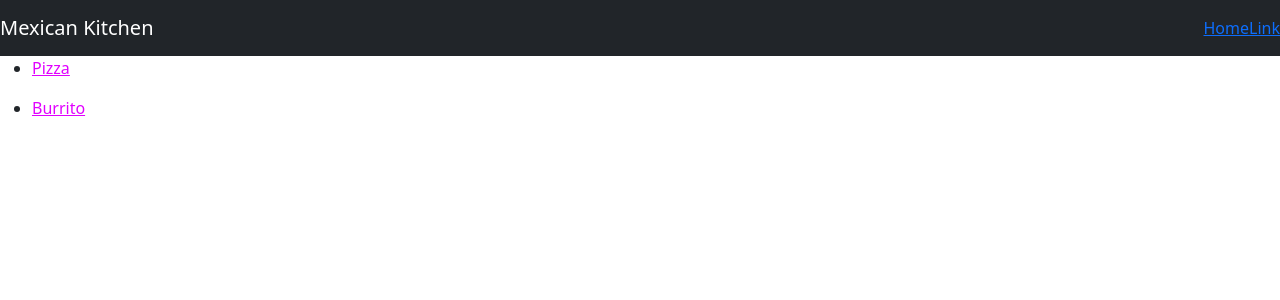
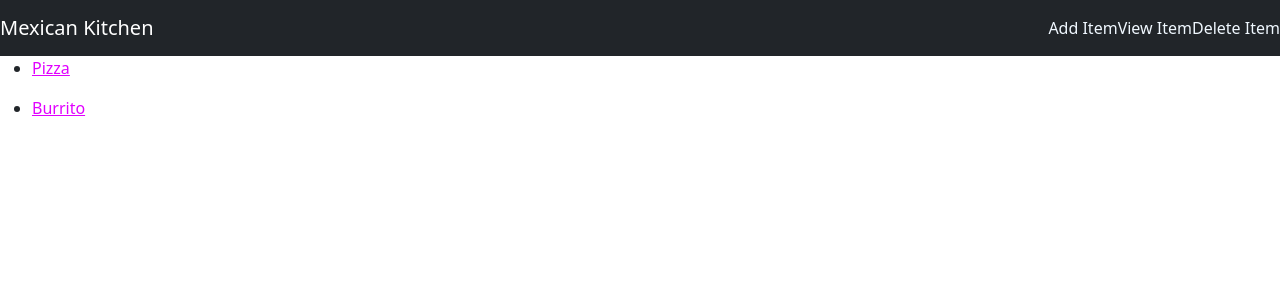
Before and after one commit to DeviRaju27/foodapp, a Django app: page /menu/ in a window 1280 px wide. Shown: the top 300 px of the page. Run offline with Django 4.2, Linux system fonts and the light colour scheme; data comes from the database, SQL or seed files in the repository.

Commit message:
bootstrap navbar

```diff
--- a/menu/static/menu/style.css
+++ b/menu/static/menu/style.css
@@ -3,6 +3,6 @@ li a{
     color: rgb(225, 0, 255);
 }
 
-.navbar .nav-link {
-    color: red;
+.navbar .nav-link{
+    color: aliceblue !important;
 }
--- a/menu/templates/menu/index.html
+++ b/menu/templates/menu/index.html
@@ -5,8 +5,11 @@
     <meta charset="UTF-8">
     <meta name="viewport" content="width=device-width, initial-scale=1.0">
     <title>Document</title>
+
+    <link href="https://cdn.jsdelivr.net/npm/bootstrap@5.3.3/dist/css/bootstrap.min.css" rel="stylesheet" integrity="sha384-QWTKZyjpPEjISv5WaRU9OFeRpok6YctnYmDr5pNlyT2bRjXh0JMhjY6hW+ALEwIH" crossorigin="anonymous">
+
     <link rel="stylesheet" href = "{% static 'menu/style.css' %}">
-    <link href="https://cdn.jsdelivr.net/npm/bootstrap@5.3.3/dist/css/bootstrap.min.css" rel="stylesheet" integrity="sha384-QWTKZyjpPEjISv5WaRU9OFeRpok6YctnYmDr5pNlyT2bRjXh0JMhjY6hW+ALEwIH" crossorigin="anonymous">
+
     <script src="https://cdn.jsdelivr.net/npm/bootstrap@5.3.3/dist/js/bootstrap.bundle.min.js" integrity="sha384-YvpcrYf0tY3lHB60NNkmXc5s9fDVZLESaAA55NDzOxhy9GkcIdslK1eN7N6jIeHz" crossorigin="anonymous"></script>
 
 </head>
@@ -15,9 +18,9 @@
         <a href="" class="navbar-brand">Mexican Kitchen</a>
         <div class="navbar" id="">
 
-                <a class="nav-item" href="#">Home</a>
-
-                <a class="nav-item" href="#">Link</a>
+                <a class="nav-item nav-link" href="#">Add Item</a>
+                <a class="nav-item nav-link" href="#">View Item</a>
+                <a class="nav-item nav-link" href="#">Delete Item</a>
 
         </div>
     </nav>
```
Also changed, not shown: 1 other file.
